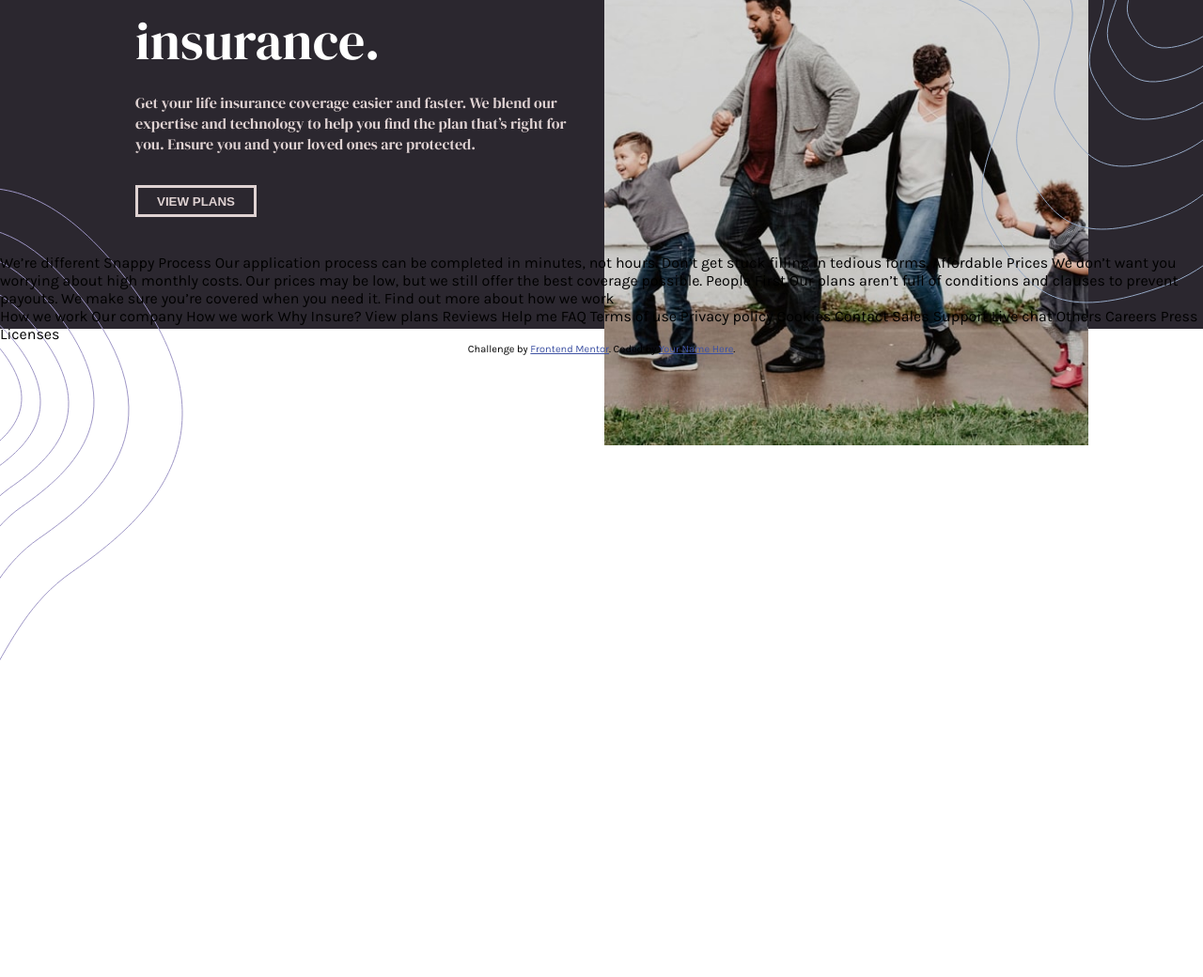
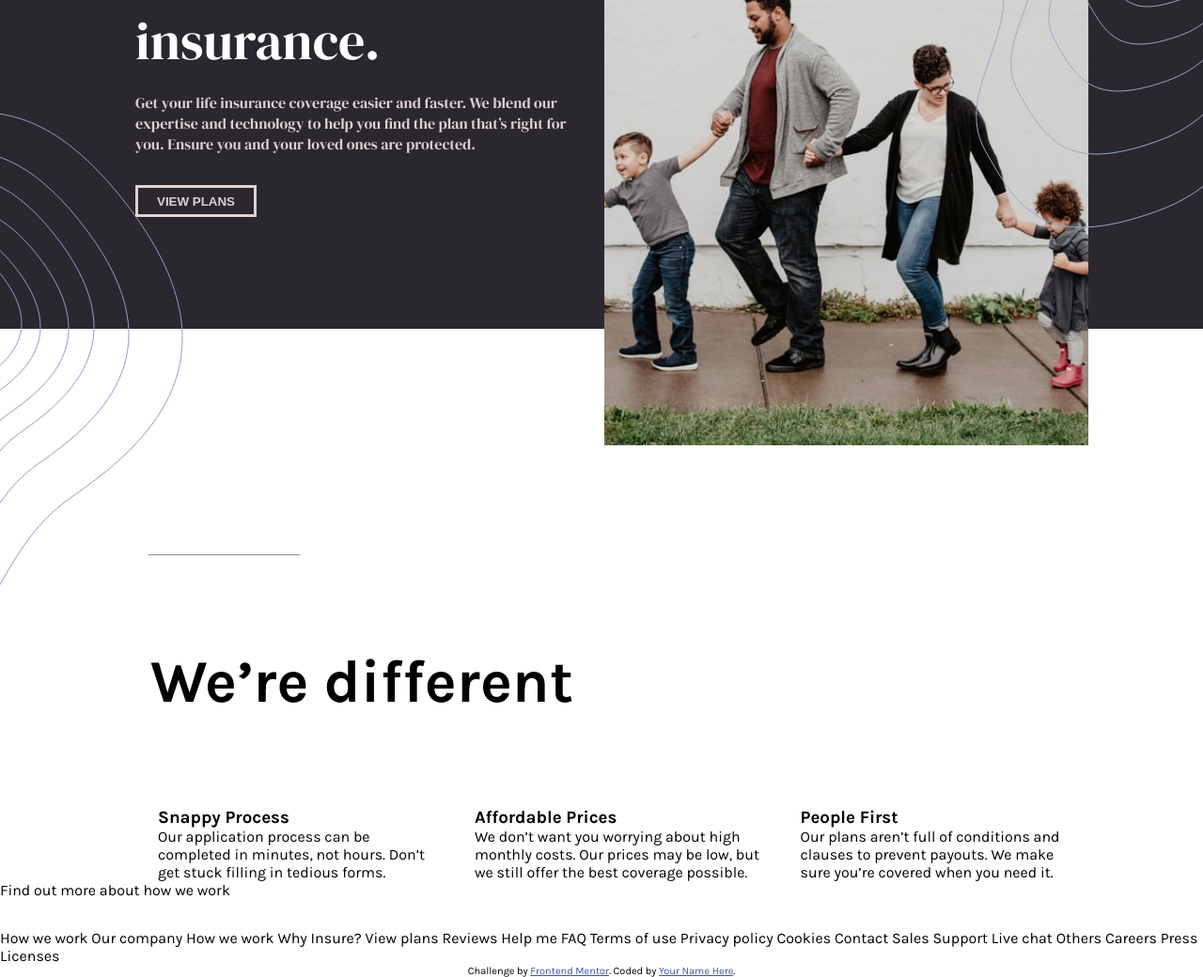
Before and after one commit to macluiggy/FM-insure-landing-page-master, a plain HTML site: page index.html in a window 1280 px wide. Shown: the part 350-1390 px from the top of the page at 94% size. Before the commit the page ends 1054 px from the top, so only its background shows below. Drawn offline with Linux system fonts and the light colour scheme.

Commit message:
la parte del main

```diff
--- a/css/styles.css
+++ b/css/styles.css
@@ -34,6 +34,7 @@ nav {
     padding: 1em;
     position: fixed;
     background-color: white;
+    z-index: 4;
 }
 header img {
     display: block;
@@ -190,6 +191,10 @@ header section figure img {
         font-size: 1.5em;
         text-transform: uppercase;
         color: white;
+        background-image: url('../images/bg-pattern-mobile-nav.svg');
+        background-repeat: no-repeat;
+        background-position: center bottom;
+        background-size: 100%;
     }
     nav li {
         line-height: 4em;
@@ -219,13 +224,16 @@ header section figure img {
         width: 100%;
     }
     header figure {
-        grid-area: 1/1/ span 1 / span 1;
         width: 100%;
-        position: initial;
     }
     header section article {
-        grid-area: 2/1/ span 1/ span 1;
-        position: initial;
+        padding: 4em 2em 1em 2em;
+    }
+    header section article p {
+    }
+    header section article button {
+        font-size: 1.2em;
+        font-weight: bold;
     }
     hr {
         display: none;
@@ -236,11 +244,37 @@ header section figure img {
         top: 85%;
     }
     .left-pattern {
-        background-image: url('../images/bg-pattern-intro-left-mobile.svg');
-        background-position: left top;
-        top: 58.99%;
+        background-image: none;
     }
     .bar1, .bar2, .bar3 {
         background-color: black;
       }
 }
+
+/*MAIN SECTION*/
+main {
+    position: relative;
+    padding: 20em 0 2em 0;
+    font-family: 'Karla', sans-serif;
+}
+main hr {
+    width:10em;
+    position: relative;
+    left: 30px;
+}
+main .main-section1 article {
+    width: 80%;
+    margin: auto;
+}
+.main-section1 h2 {
+    padding: 1.5em 0.5em;
+}
+main .list-main-section1 {
+    list-style-type: none;
+    display: grid;
+    grid-template-areas: 'item1 item2 item3';
+    grid-gap: 2em;
+}
+.we-are-different {
+    font-size: 4em;
+}
--- a/index.html
+++ b/index.html
@@ -48,32 +48,38 @@
     <figure>
       <img src="./images/image-intro-desktop.jpg" alt="">
     </figure>
-     <div class="right-pattern"></div>
-  <div class="left-pattern"></div>
+
 </section>
 
-
+<div class="right-pattern"></div>
+<div class="left-pattern"></div>
   </header>
 
   <main>
-    We’re different
+    <section class="main-section1">
+      <article>
+        <hr>
+        <h2 class="we-are-different">We’re different</h2>
+        <ul class="list-main-section1">
+          <li><h3 class="list-main-section1-item">Snappy Process</h3>
 
-  Snappy Process
+            Our application process can be completed in minutes, not hours. Don’t get
+            stuck filling in tedious forms.</li>
+          <li><h3 class="list-main-section1-item">Affordable Prices</h3>
 
-  Our application process can be completed in minutes, not hours. Don’t get
-  stuck filling in tedious forms.
+            We don’t want you worrying about high monthly costs. Our prices may be low,
+            but we still offer the best coverage possible.</li>
+          <li><h3 class="list-main-section1-item">People First</h3>
 
-  Affordable Prices
+            Our plans aren’t full of conditions and clauses to prevent payouts. We make
+            sure you’re covered when you need it.</li>
+        </ul>
+      </article>
+    </section>
 
-  We don’t want you worrying about high monthly costs. Our prices may be low,
-  but we still offer the best coverage possible.
-
-  People First
-
-  Our plans aren’t full of conditions and clauses to prevent payouts. We make
-  sure you’re covered when you need it.
-
-  Find out more about how we work
+  <section class="find-more">
+    Find out more about how we work
+  </section>
   </main>
 
   <footer>
```
